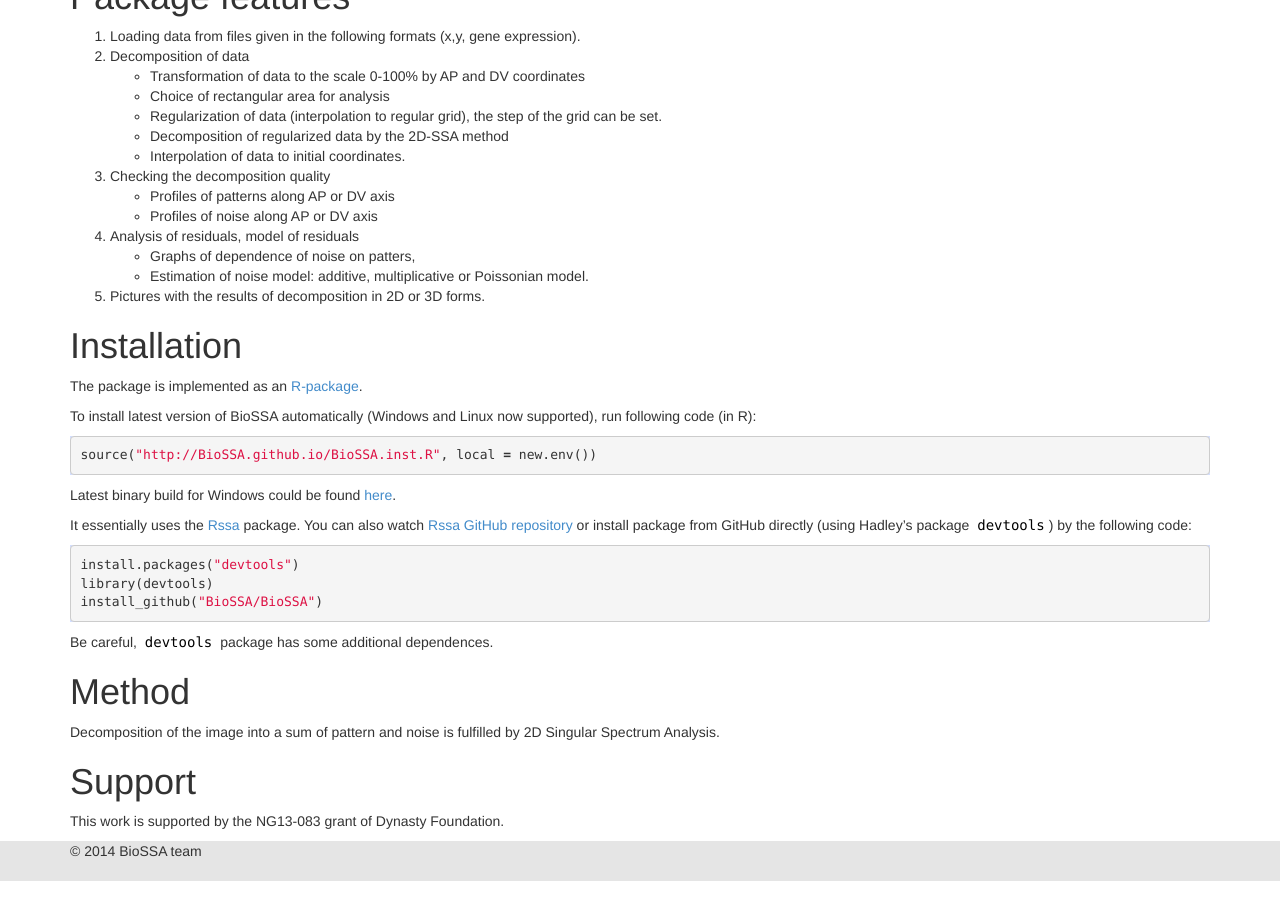
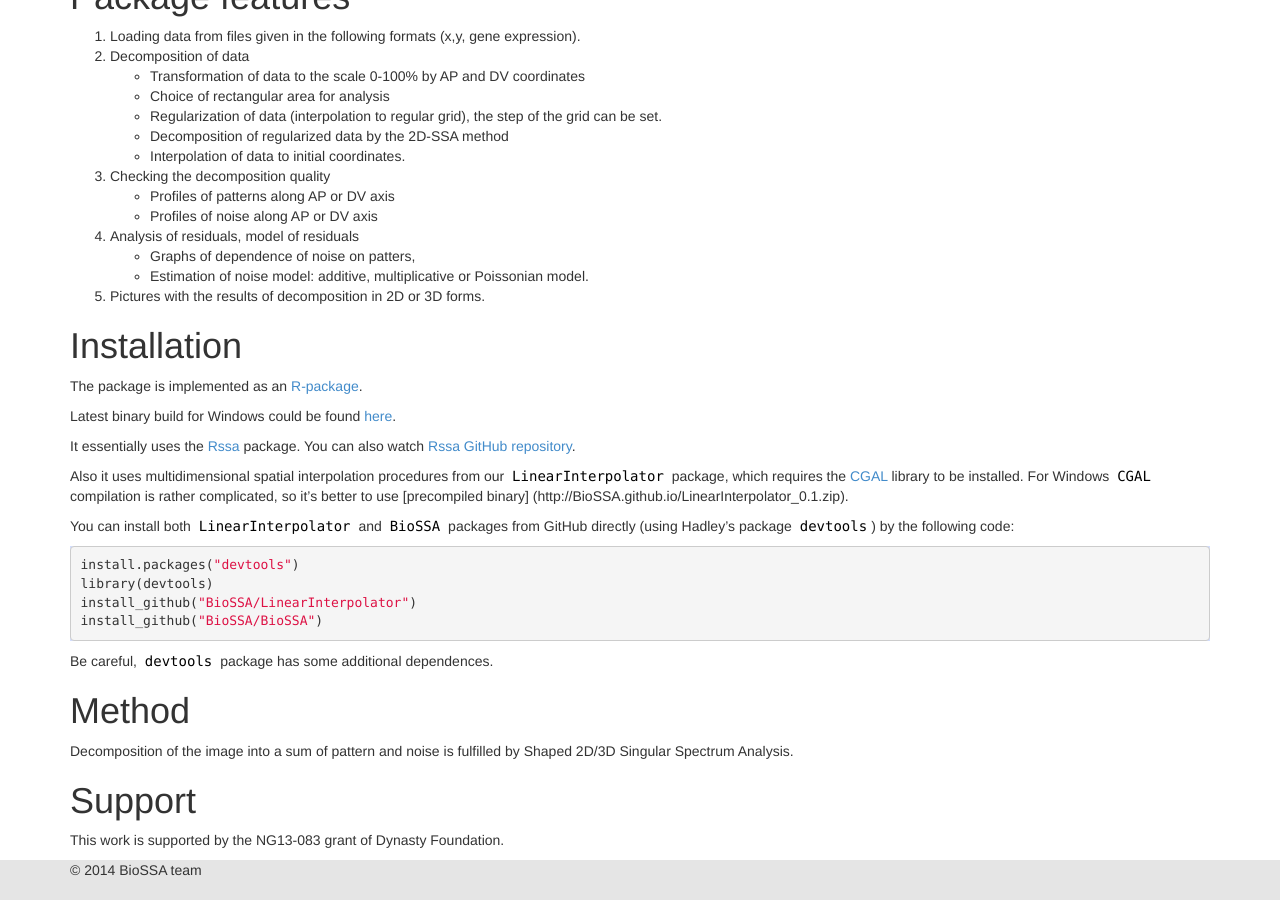
Before and after one commit to BioSSA/BioSSA.github.io, a Jekyll site: the page built from index.markdown, in a window 1280 px wide and 900 px high, scrolled down 632 px. Built offline with Jekyll 4.4.1, drawn with Linux system fonts in a browser that asks for light colours; nearby versions of some CDN libraries; Markdown is read by kramdown in place of the engine named in the settings; formulas are drawn with MathJax 3.

Commit message:
Update build and installation instructions

```diff
--- a/index.markdown
+++ b/index.markdown
@@ -40,28 +40,29 @@ processing of data of gene expression of drosophila fly.</p>
 
 The package is implemented as an [R-package](http://www.r-project.org/ ).
 
-To install latest version of BioSSA automatically (Windows and Linux now supported), run following code (in R):
-
-{% highlight r %}
-source("http://BioSSA.github.io/BioSSA.inst.R", local = new.env())
-{% endhighlight %}
-
 Latest binary build for Windows could be found [here]( http://BioSSA.github.io/BioSSA_0.1.zip "BioSSA Windows binary build").
 
 It essentially uses the [Rssa]( http://cran.r-project.org/web/packages/Rssa/ "Rssa link") package.
-You can also watch [Rssa GitHub repository]( https://github.com/asl/rssa/ "Rssa GitHub link") or
-install package from GitHub directly (using Hadley's package [`devtools`]( http://cran.r-project.org/web/packages/devtools/index.html "devtools package CRAN page" ))
+You can also watch [Rssa GitHub repository]( https://github.com/asl/rssa/ "Rssa GitHub link").
+
+Also it uses multidimensional spatial interpolation procedures from our `LinearInterpolator` package, which requires the
+[CGAL]( http://www.cgal.org/ "CGAL official cite") library to be installed. For Windows `CGAL` compilation is rather complicated, so
+it's better to use [precompiled binary] (http://BioSSA.github.io/LinearInterpolator_0.1.zip).
+
+You can install both `LinearInterpolator` and `BioSSA` packages from GitHub directly (using Hadley's package [`devtools`]( http://cran.r-project.org/web/packages/devtools/index.html "devtools package CRAN page" ))
 by the following code:
 {% highlight r %}
 install.packages("devtools")
 library(devtools)
+install_github("BioSSA/LinearInterpolator")
 install_github("BioSSA/BioSSA")
 {% endhighlight %}
 Be careful, `devtools` package has some additional dependences.
 
 # Method
 
-Decomposition of the image into a sum of pattern and noise is fulfilled  by 2D Singular Spectrum Analysis.
+Decomposition of the image into a sum of pattern and noise is fulfilled
+by Shaped 2D/3D Singular Spectrum Analysis.
 
 #Support
 
```
Also changed, not shown: 2 other files.
